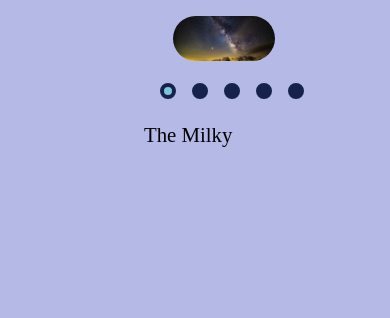
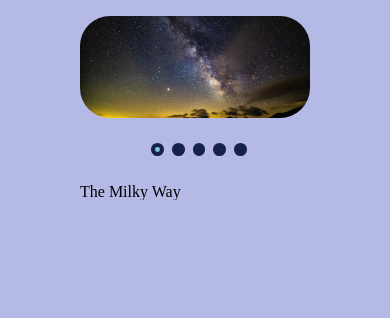
Before and after one commit to DelfiaHope/cssMemSlider, a plain HTML site: page cssMemSlider/index.html in a window 390 px wide. Drawn offline with Linux system fonts and the light colour scheme.

Commit message:
fix: adaptiv 1500> and 450< (Thu, May 19, 2022 05:15:35 PM)

```diff
--- a/cssMemSlider/style.css
+++ b/cssMemSlider/style.css
@@ -16,6 +16,8 @@ body{
     grid-row-gap: 1.5rem;
     width: 100vw;
     height: 100%;
+    max-width: 86rem;
+    margin: 0 auto;
 
 }
 .slider_wrapper {
@@ -168,3 +170,22 @@ label{
     }
 
 }
+
+@media screen and (max-width: 500.89px){
+    .wrapper {
+        padding: 1rem 5rem;
+    }
+    .dot{
+        width: 0.8rem;
+        height: 0.8rem;
+        margin: 0 0 1rem 0.5rem;
+    }
+    .phrase_item{
+        font-size: 1rem;
+    }
+    .phrase{
+
+        height: 1.1rem;
+
+    }
+}
```
